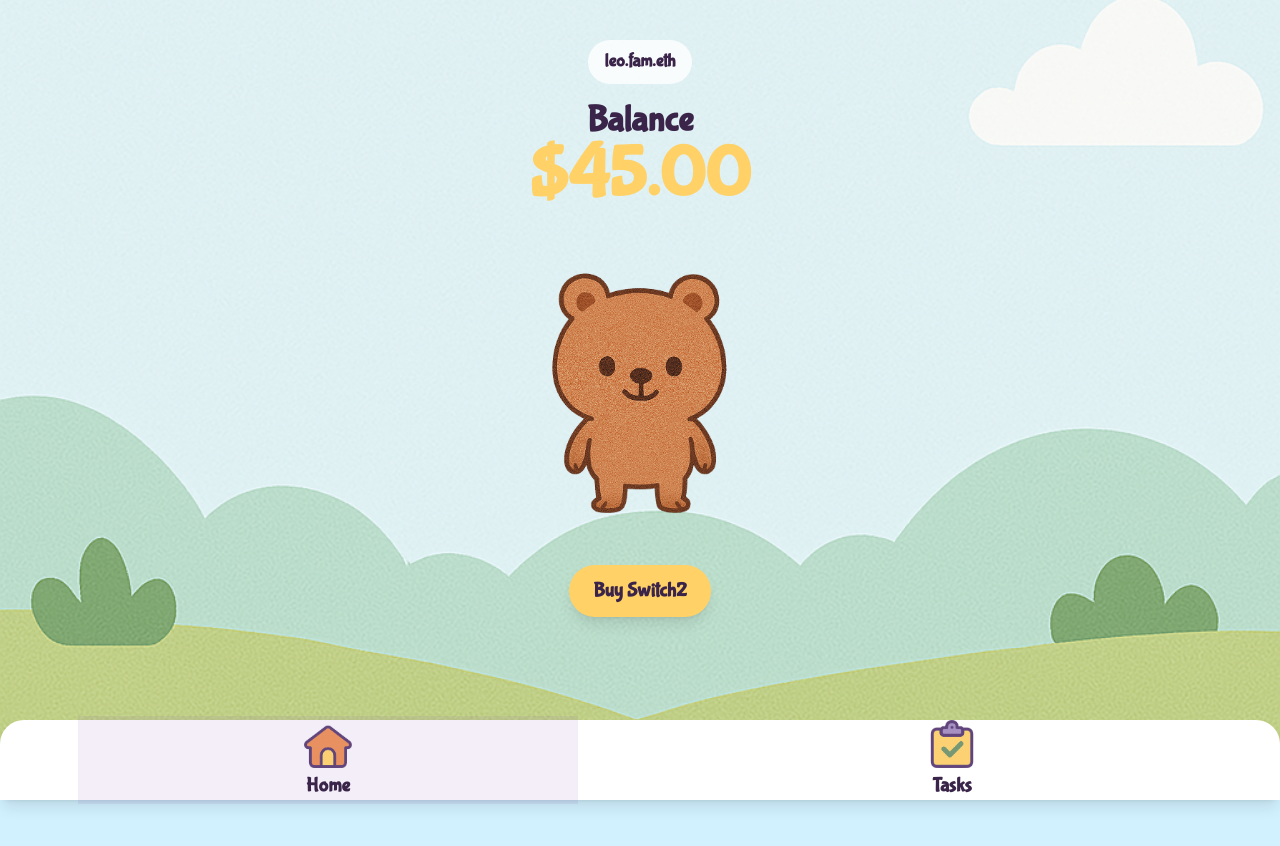
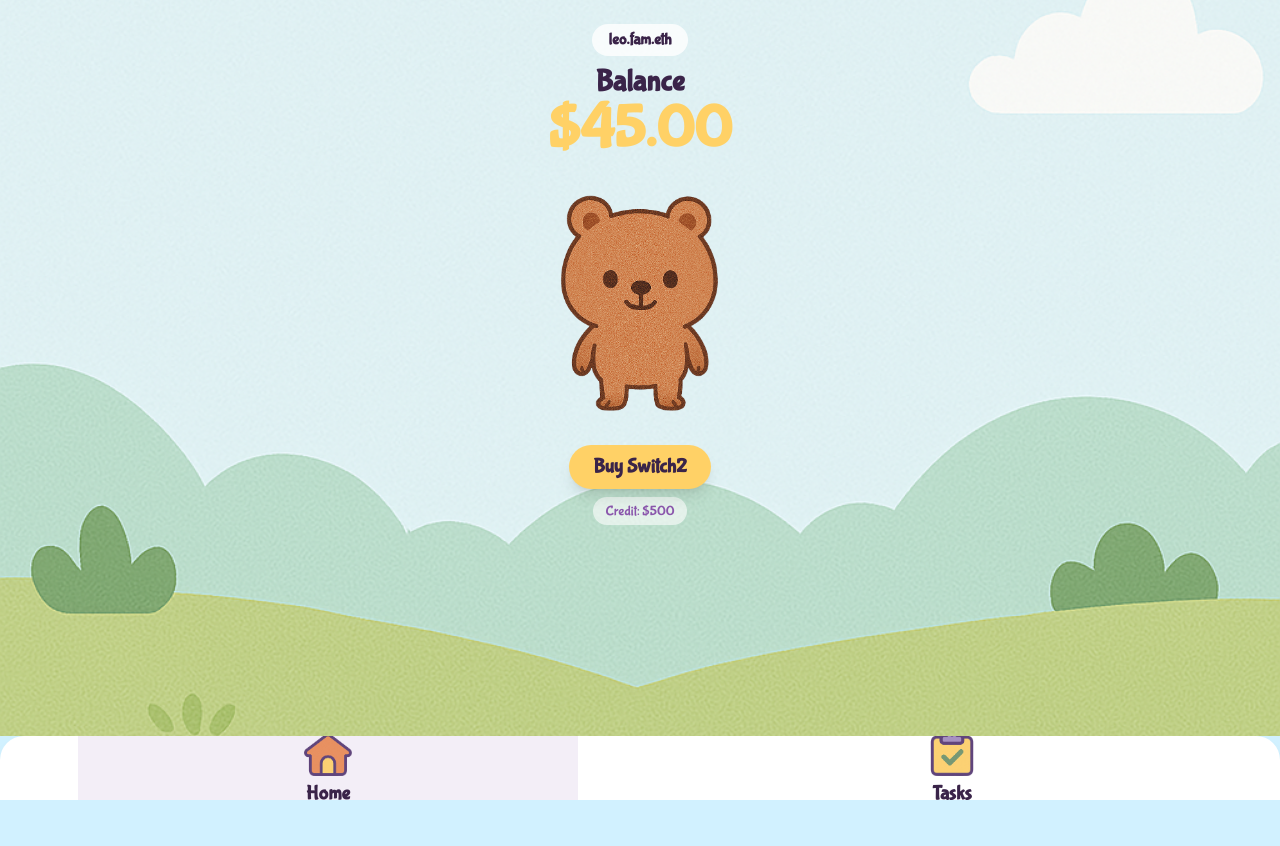
Before and after one commit to Playroom-wallet/kids, a Next.js app: page /home in a window 1280 px wide. Shown: the top 846 px of the page. Built offline with nearby package versions, Linux system fonts and the light colour scheme.

Commit message:
add credit ui

```diff
--- a/app/home/page.tsx
+++ b/app/home/page.tsx
@@ -18,34 +18,34 @@ export default function HomePage() {
   }
 
   return (
-    <div className="min-h-screen flex flex-col">
+    <div className="h-screen flex flex-col overflow-hidden">
       {/* Main content */}
-      <div className="flex-1 relative overflow-hidden">
+      <div className="flex-1 relative">
         {/* Background */}
         <div className="absolute inset-0 z-0">
           <Image src="/images/background.png" alt="Background" fill style={{ objectFit: "cover" }} priority />
         </div>
 
         {/* Content */}
-        <div className="relative z-10 flex flex-col items-center pt-10 px-4">
+        <div className="relative z-10 flex flex-col items-center pt-6 px-4 h-full">
           {/* ENS Name */}
-          <div className="bg-white/80 px-4 py-2 rounded-full mb-4">
-            <p className="text-lg font-bold">leo.fam.eth</p>
+          <div className="bg-white/80 px-4 py-1 rounded-full mb-2">
+            <p className="text-base font-bold">leo.fam.eth</p>
           </div>
 
           {/* Balance */}
-          <div className="text-center mb-8">
-            <h2 className="text-4xl font-bold text-[#3a2449]">Balance</h2>
-            <p className="text-7xl font-bold text-[#ffd166]">${balance.toFixed(2)}</p>
+          <div className="text-center mb-4">
+            <h2 className="text-3xl font-bold text-[#3a2449]">Balance</h2>
+            <p className="text-6xl font-bold text-[#ffd166]">${balance.toFixed(2)}</p>
           </div>
 
           {/* Bear */}
-          <div className={cn("mt-4", bearMood === "happy" && "bear-happy")}>
+          <div className={cn("mt-2", bearMood === "happy" && "bear-happy")}>
             <Image
-              src={bearMood === "happy" ? "/images/bear-happy.png" : "/images/bear.png"}
+              src={bearMood === "happy" ? "/images/happy-bear.png" : "/images/bear.png"}
               alt="Cute bear"
-              width={200}
-              height={200}
+              width={180}
+              height={180}
               className="bear-container"
             />
           </div>
@@ -53,22 +53,25 @@ export default function HomePage() {
           {/* Buy Switch2 Button */}
           <button
             onClick={handleBuySwitch}
-            className="mt-8 bg-secondary hover:bg-secondary/90 text-foreground font-bold py-3 px-6 rounded-full text-xl shadow-lg transform transition-transform active:scale-95"
+            className="mt-4 bg-secondary hover:bg-secondary/90 text-foreground font-bold py-2 px-6 rounded-full text-xl shadow-lg transform transition-transform active:scale-95"
           >
             Buy Switch2
           </button>
+
+          {/* Credit Information */}
+          <p className="mt-2 text-sm font-medium text-primary bg-white/60 px-3 py-1 rounded-full">Credit: $500</p>
         </div>
       </div>
 
       {/* Navigation */}
-      <div className="fixed bottom-0 left-0 right-0 bg-white h-20 flex justify-around items-center px-4 rounded-t-3xl shadow-lg">
+      <div className="bg-white h-16 flex justify-around items-center px-4 rounded-t-3xl shadow-lg">
         <button className="nav-item active" onClick={() => {}}>
-          <Image src="/images/homeicon2.png" alt="Home" width={40} height={40} className="nav-icon" />
+          <Image src="/images/homeicon2.png" alt="Home" width={32} height={32} className="nav-icon" />
           <span className="nav-text">Home</span>
         </button>
 
         <button className="nav-item" onClick={() => router.push("/tasks")}>
-          <Image src="/images/taskicon2.png" alt="Tasks" width={40} height={40} className="nav-icon" />
+          <Image src="/images/taskicon2.png" alt="Tasks" width={32} height={32} className="nav-icon" />
           <span className="nav-text">Tasks</span>
         </button>
       </div>
```
